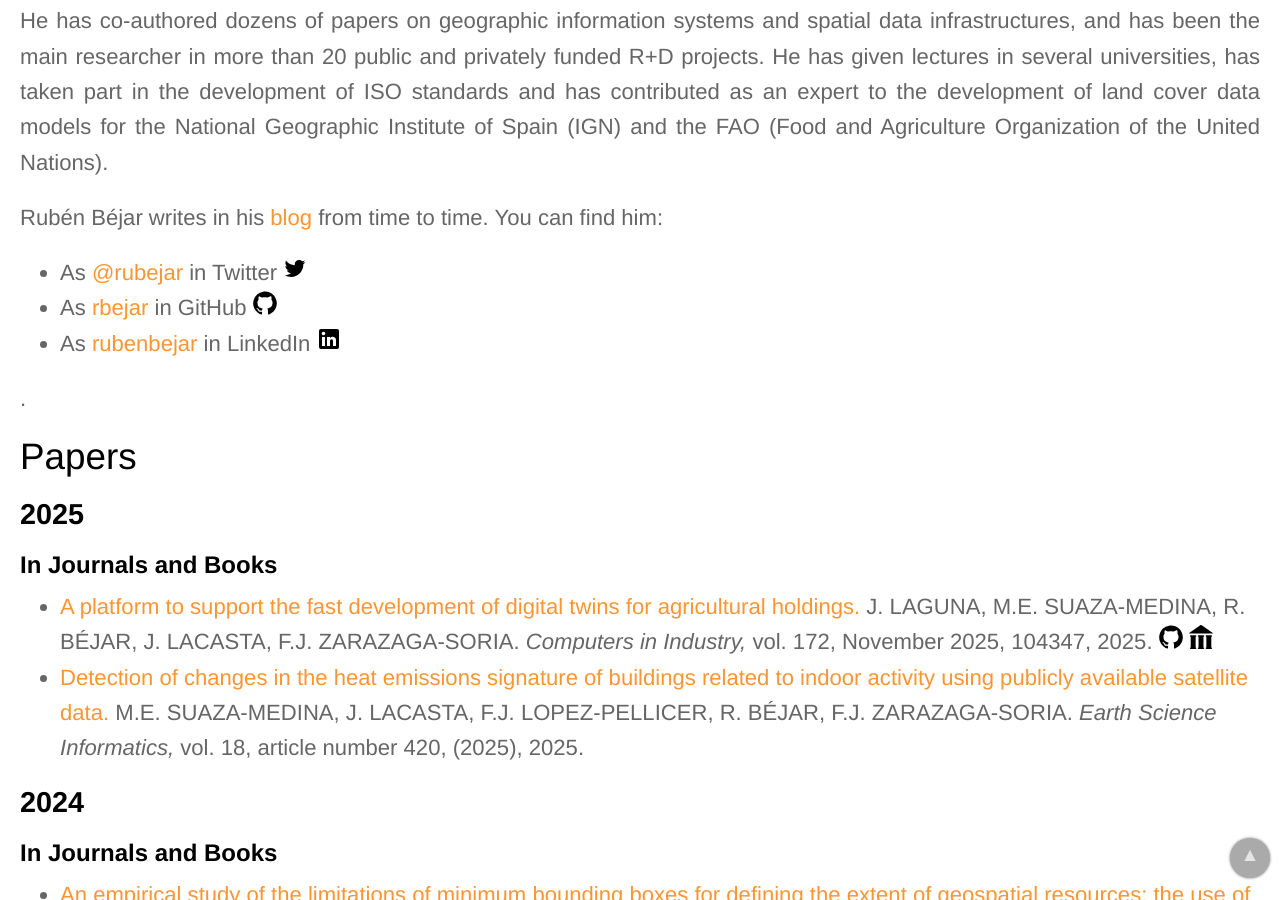
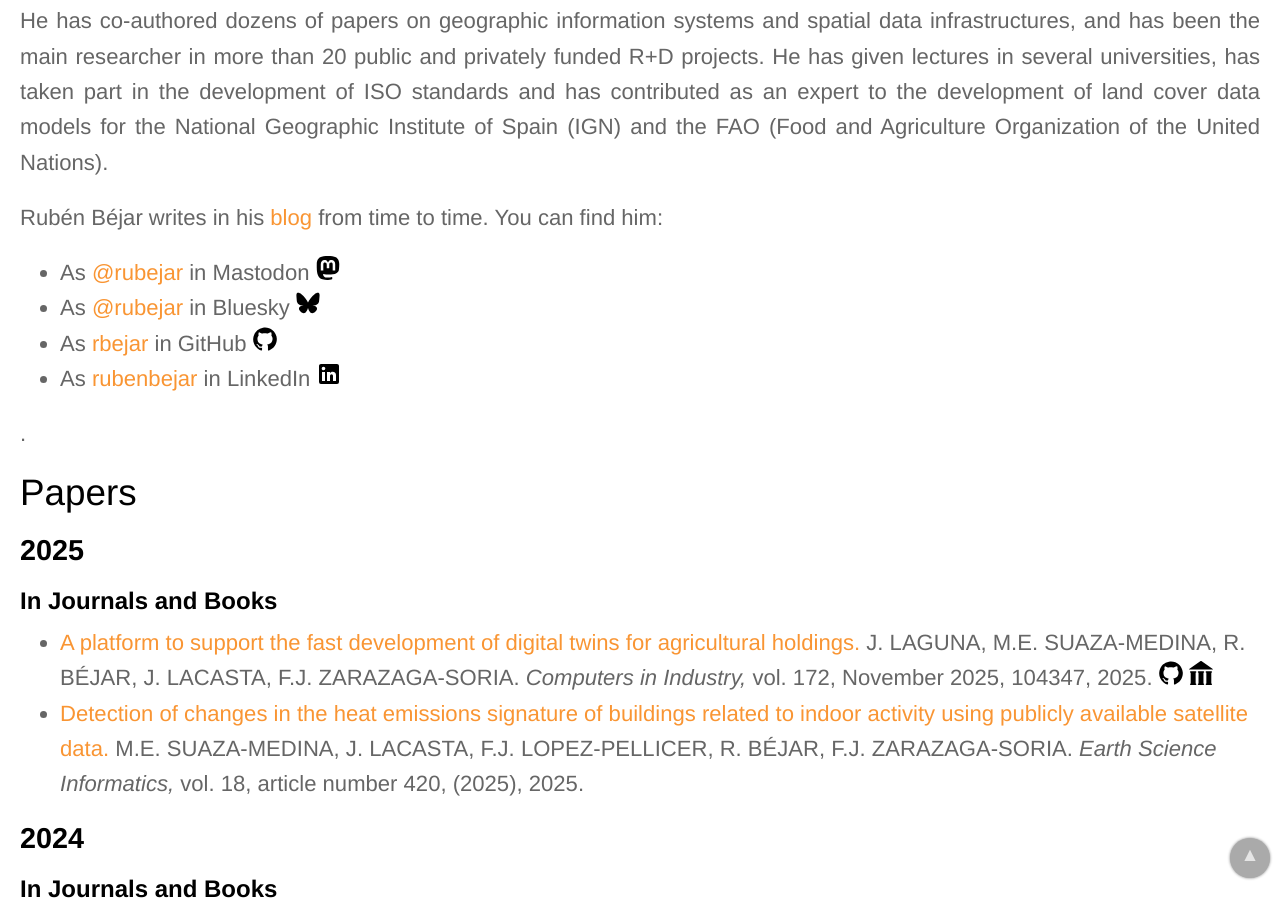
Before and after one commit to IAAA-Lab/IAAA-Lab.github.io, a Jekyll site: the page built from _staff/rbejar.md, in a window 1280 px wide and 900 px high, scrolled down 681 px. Built offline with Jekyll 4.4.1, drawn with Linux system fonts in a browser that asks for light colours.

Commit message:
Removed Twitter from rbejar bio.

```diff
--- a/_includes/social-icon.html
+++ b/_includes/social-icon.html
@@ -62,4 +62,7 @@
     {% when "Bluesky" %}
     <svg version="1.1" xmlns="http://www.w3.org/2000/svg" viewBox="0 0 600 530" height="24" width="24">
     <path d="m135.72 44.03c66.496 49.921 138.02 151.14 164.28 205.46 26.262-54.316 97.782-155.54 164.28-205.46 47.98-36.021 125.72-63.892 125.72 24.795 0 17.712-10.155 148.79-16.111 170.07-20.703 73.984-96.144 92.854-163.25 81.433 117.3 19.964 147.14 86.092 82.697 152.22-122.39 125.59-175.91-31.511-189.63-71.766-2.514-7.3797-3.6904-10.832-3.7077-7.8964-0.0174-2.9357-1.1937 0.51669-3.7077 7.8964-13.714 40.255-67.233 197.36-189.63 71.766-64.444-66.128-34.605-132.26 82.697-152.22-67.108 11.421-142.55-7.4491-163.25-81.433-5.9562-21.282-16.111-152.36-16.111-170.07 0-88.687 77.742-60.816 125.72-24.795z" fill="#1185fe;"/></svg>
+    {% when "Mastodon" %}
+    <svg xmlns="http://www.w3.org/2000/svg" width="24" height="24" viewBox="0 0 16 16">
+    <path d="M11.19 12.195c2.016-.24 3.77-1.475 3.99-2.603.348-1.778.32-4.339.32-4.339 0-3.47-2.286-4.488-2.286-4.488C12.062.238 10.083.017 8.027 0h-.05C5.92.017 3.942.238 2.79.765c0 0-2.285 1.017-2.285 4.488l-.002.662c-.004.64-.007 1.35.011 2.091.083 3.394.626 6.74 3.78 7.57 1.454.383 2.703.463 3.709.408 1.823-.1 2.847-.647 2.847-.647l-.06-1.317s-1.303.41-2.767.36c-1.45-.05-2.98-.156-3.215-1.928a4 4 0 0 1-.033-.496s1.424.346 3.228.428c1.103.05 2.137-.064 3.188-.189zm1.613-2.47H11.13v-4.08c0-.859-.364-1.295-1.091-1.295-.804 0-1.207.517-1.207 1.541v2.233H7.168V5.89c0-1.024-.403-1.541-1.207-1.541-.727 0-1.091.436-1.091 1.296v4.079H3.197V5.522q0-1.288.66-2.046c.456-.505 1.052-.764 1.793-.764.856 0 1.504.328 1.933.983L8 4.39l.417-.695c.429-.655 1.077-.983 1.934-.983.74 0 1.336.259 1.791.764q.662.757.661 2.046z" fill="#1185fe;"/></svg>
 {% endcase %}
--- a/_staff/rbejar.md
+++ b/_staff/rbejar.md
@@ -12,6 +12,7 @@
 
 Rubén Béjar writes in his [blog](https://www.rubenbejar.com) from time to time. You can find him:
 
-- As [@rubejar](https://twitter.com/rubejar) in Twitter{% include social-icon.html icon='Twitter' %}
+- As [@rubejar](https://mastodon.social/@rubejar) in Mastodon{% include social-icon.html icon='Mastodon' %}
+- As [@rubejar](https://bsky.app/profile/rubejar.bsky.social) in Bluesky{% include social-icon.html icon='Bluesky' %}
 - As [rbejar](https://github.com/rbejar) in GitHub {% include social-icon.html icon='GitHub' %}
 - As [rubenbejar](https://www.linkedin.com/in/rubenbejar/) in LinkedIn {% include social-icon.html icon='LinkedIn' %}.
```
